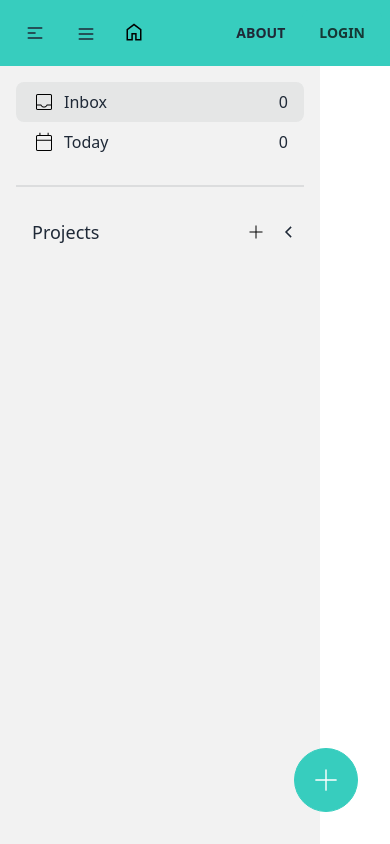
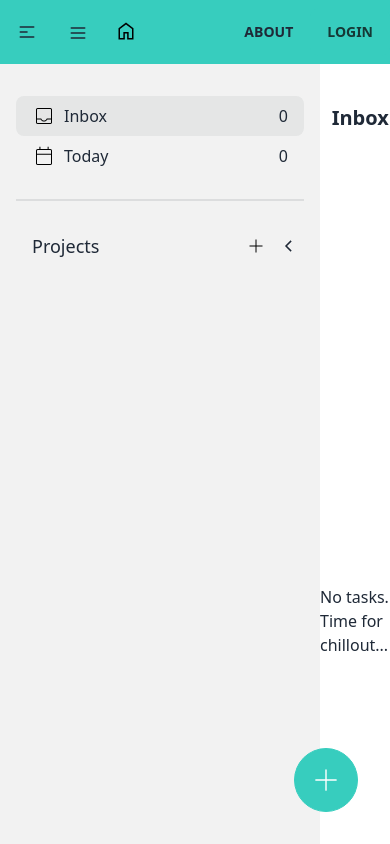
Before and after one commit to aktyw/donuts, a Vue app: page /tasks/inbox in a window 390 px wide. Built offline with nearby package versions, Linux system fonts and the light colour scheme.

Commit message:
feat: change calendar position, add card backlight when open calendar, change height of app
feat: add smootheness to sidebar and content

```diff
--- a/src/App.vue
+++ b/src/App.vue
@@ -1,15 +1,30 @@
 <template>
-  <TheHeader />
-  <RouterView name="sidebar" />
-  <RouterView />
-  <TheNotification v-if="store.notifications.length" />
+  <div class="overflow-hidden h-full">
+    <TheHeader />
+    <div class="flex h-full">
+      <RouterView
+        class=""
+        name="sidebar" />
+      <RouterView class="w-full overflow-y-auto mb-20" />
+    </div>
+    <TheNotification v-if="store.notifications.length" />
+  </div>
 </template>
 
 <script setup lang="ts">
-import { RouterView } from 'vue-router';
 import TheHeader from '@/components/layouts/TheHeader.vue';
 import TheNotification from '@/components/layouts/TheNotification.vue';
 import { useTasksStore } from '@/stores/TasksStore';
+import { useSettingsStore } from '@/stores/SettingsStore';
+import { storeToRefs } from 'pinia';
 
 const store = useTasksStore();
+const settingsStore = useSettingsStore();
+const { getMenuStatus: isMenuOpen } = storeToRefs(settingsStore);
 </script>
+
+<style>
+#app {
+  height: 100vh;
+}
+</style>
--- a/src/components/filters/FiltersList.vue
+++ b/src/components/filters/FiltersList.vue
@@ -1,5 +1,5 @@
 <template>
-  <ul class="flex justify-between w-full md:gap-2 md:py-3 py-2 p-0">
+  <ul class="flex justify-between md:justify-end w-full lg:gap-4 md:py-3 py-2 p-0">
     <FiltersListOption
       :tasks="tasks"
       :filter-type="Filters.All" />
--- a/src/components/layouts/TheHeader.vue
+++ b/src/components/layouts/TheHeader.vue
@@ -1,5 +1,5 @@
 <template>
-  <div class="navbar bg-accent sticky top-0 z-50">
+  <header class="sticky p-0 navbar bg-accent z-50">
     <div class="navbar-start">
       <div class="dropdown">
         <label
@@ -37,6 +37,7 @@
           </li>
         </ul>
       </div>
+
       <div class="flex-none">
         <BaseButton
           class="btn btn-square btn-ghost"
@@ -99,7 +100,7 @@
         Login
       </router-link>
     </div>
-  </div>
+  </header>
 </template>
 
 <script setup lang="ts">
--- a/src/components/layouts/TheSidebar.vue
+++ b/src/components/layouts/TheSidebar.vue
@@ -1,24 +1,10 @@
-<!-- <template>
-  <div class="drawer z-50">
-    <input
-      id="my-drawer-2"
-      type="checkbox"
-      class="drawer-toggle" />
-    <div class="drawer-side">
-      <ul
-        class="menu p-4 w-80 bg-base-200 text-base-content [&>li>a]:justify-between [&>li>.router-link-exact-active]:bg-base-300">
-        <slot name="links"></slot>
-      </ul>
-    </div>
-  </div>
-</template> -->
 <template>
-  <div class="fixed z-50 h-full">
+  <aside class="z-20">
     <ul
-      class="menu p-4 w-80 bg-base-200 text-base-content [&>li>a]:justify-between [&>li>.router-link-exact-active]:bg-base-300 h-full">
+      class="w-80 menu p-4 py-8 bg-base-200 text-base-content [&>li>a]:justify-between [&>li>.router-link-exact-active]:bg-base-300 h-full">
       <slot name="links"></slot>
     </ul>
-  </div>
+  </aside>
 </template>
 
 <script setup lang="ts"></script>
--- a/src/components/tasks/TaskCard.vue
+++ b/src/components/tasks/TaskCard.vue
@@ -1,6 +1,8 @@
 <template>
   <li
-    class="border-t border-base-200 last:border-b py-3 w-full flex justify-between"
+    ref="card"
+    class="border-t border-base-200 last:border-b py-3 w-full flex justify-between duration-1000"
+    :class="{ 'bg-base-300  duration-1000 ': showBacklight }"
     @click="handleShowOptionsBtn"
     @mouseover="handleShowOptionsBtn"
     @mouseleave="handleHideOptionsBtn">
@@ -37,15 +39,17 @@
       </div>
     </div>
     <TaskOptions
-      v-if="cardIsHover"
+      v-show="cardIsHover"
       :task-id="task.id"
       :task="task"
+      :coords="{ cardX, cardY, cardBottom }"
       @toggle-is-priority="toggleIsPriority"
       @toggle-is-done="toggleIsDone"
       @edit-task="toggleEditModal"
       @delete-task="toggleDeleteModal"
       @handle-date="handleUpdateDate"
-      @duplicate-task="handleDuplicateTask" />
+      @duplicate-task="handleDuplicateTask"
+      @picker-open="setCardBacklight" />
     <Teleport to="body">
       <TaskEditModal
         v-if="editTask"
@@ -95,6 +99,7 @@
 
 <script setup lang="ts">
 import { ref, computed, watch } from 'vue';
+import type { Ref } from 'vue';
 import { useTasksStore } from '@/stores/TasksStore';
 import type { Task } from '@/types/models/Task';
 import TaskOptions from '@/components/tasks/TaskOptions.vue';
@@ -105,13 +110,13 @@ import { useTimeDetail } from '@/composables/useTimeDetail';
 import { NotificationMessage } from '@/types/models/NotificationMessage';
 import { useNotification } from '@/composables/useNotification';
 import { useActiveElement } from '@vueuse/core';
+import { useElementBounding } from '@vueuse/core';
 
 type Props = {
   task: Task;
 };
 
 const props = defineProps<Props>();
-
 const store = useTasksStore();
 const newTitle = ref(props.task.title);
 const isDone = ref(props.task.done);
@@ -123,6 +128,9 @@ const { showDetailTime, markOverdue } = useTimeDetail(deadline);
 const cardIsHover = ref(false);
 const isOptionsOpen = ref(false);
 const activeElement = useActiveElement();
+const card: Ref<HTMLElement | undefined> = ref();
+const { x: cardX, y: cardY, bottom: cardBottom } = useElementBounding(card);
+const showBacklight = ref(false);
 
 watch(activeElement, (el) => {
   el?.closest('.dropdown') ? (isOptionsOpen.value = true) : (isOptionsOpen.value = false);
@@ -131,6 +139,13 @@ watch(activeElement, (el) => {
 watch(isOptionsOpen, (val) => {
   if (!val) handleHideOptionsBtn();
 });
+
+function setCardBacklight() {
+  showBacklight.value = true;
+  setTimeout(() => {
+    showBacklight.value = false;
+  }, 800);
+}
 
 function handleHideOptionsBtn() {
   if (isOptionsOpen.value) return;
--- a/src/components/tasks/TaskOptions.vue
+++ b/src/components/tasks/TaskOptions.vue
@@ -62,12 +62,14 @@
         v-show="showPicker"
         ref="datepicker"
         :value="date"
+        :alt-position="setCustomPosition"
         :teleport="true"
-        :alt-position="customPosition"
         :min-date="new Date()"
         :start-time="startTime"
         @update:model-value="handleDate" />
-      <OptionListButton @click="handleCalendar">
+      <OptionListButton
+        ref="calendarOption"
+        @click="handleCalendar">
         <template #icon>
           <IconClock />
         </template>
@@ -96,14 +98,14 @@
 </template>
 
 <script setup lang="ts">
-import { computed, toRefs, ref } from 'vue';
+import { computed, toRefs, ref, onMounted } from 'vue';
 import type { Ref } from 'vue';
+import type { Task } from '@/types/models/Task';
 import Datepicker from '@vuepic/vue-datepicker';
 import blurElement from '@/helpers/blur';
 import { useTimeDetail } from '@/composables/useTimeDetail';
-import type { Task } from '@/types/models/Task';
 import { useTasksStore } from '@/stores/TasksStore';
-import { useElementBounding } from '@vueuse/core';
+import { useElementBounding, useWindowSize } from '@vueuse/core';
 import IconVerticalDots from '@/components/icons/IconVerticalDots.vue';
 import IconPen from '@/components/icons/IconPen.vue';
 import IconDuplicate from '@/components/icons/IconDuplicate.vue';
@@ -115,11 +117,15 @@ import IconBell from '@/components/icons/IconBell.vue';
 import IconRecycleBin from '@/components/icons/IconRecycleBin.vue';
 import BaseDividerSmall from '@/components/ui/BaseDividerSmall.vue';
 import OptionListButton from '@/components/tasks/OptionListButton.vue';
-import { useWindowSize } from '@vueuse/core';
 
 type Props = {
   task: Task;
   taskId: string;
+  coords: {
+    cardX: number;
+    cardY: number;
+    cardBottom: number;
+  };
 };
 
 const props = defineProps<Props>();
@@ -131,33 +137,47 @@ const emit = defineEmits<{
   (e: 'handleDate', date: Date): void;
   (e: 'editTask', id: string): void;
   (e: 'duplicateTask', id: string): void;
+  (e: 'pickerOpen'): void;
 }>();
 
 const store = useTasksStore();
 const { task, taskId } = toRefs(props);
+
 const date: Ref<Date | undefined> = ref();
 const currentDate = computed(() => store.getTaskDate(props.task.id));
+const { showInputDetailTime } = useTimeDetail(currentDate);
 const datepicker = ref();
 const showPicker = ref(false);
-const startTime = ref({ hours: 0, minutes: 0 });
+const startTime = ref({ hours: 12, minutes: 0 });
+
 const activeStyle = ['active-state', 'active:bg-base-200', 'font-semibold'];
 const doneStyle = computed(() => (task.value.done ? activeStyle : ''));
 const priorityStyle = computed(() => (task.value.isPriority ? activeStyle : ''));
-const { showInputDetailTime } = useTimeDetail(currentDate);
+
+const body = ref();
+const calendarOption: Ref<HTMLElement | undefined> = ref();
 const dropdown: Ref<HTMLElement | undefined> = ref();
 const dropList: Ref<HTMLElement | undefined> = ref();
-const { x, y, width, height: listHeight } = useElementBounding(dropList);
+const { height: listHeight } = useElementBounding(dropList);
 const { bottom: dropBottom } = useElementBounding(dropdown);
+const { y: bodyY } = useElementBounding(body);
 const { height: windowHeight } = useWindowSize();
+const isRoomForDropdown = computed(() => dropBottom.value - windowHeight.value <= -listHeight.value);
 
-const isRoomForDropdown = computed(() => dropBottom.value - windowHeight.value < -listHeight.value);
+function setCustomPosition() {
+  return {
+    top: props.coords.cardBottom + -bodyY.value,
+    left: props.coords.cardX,
+  };
+}
 
-function customPosition() {
-  return { top: y.value, left: x.value - width.value / 2 };
-}
+onMounted(() => {
+  body.value = document.body;
+});
 
 function handleCalendar() {
   datepicker.value.openMenu();
+  emit('pickerOpen');
 }
 
 function handleDate(modelData: Date): void {
--- a/src/components/tasks/TasksList.vue
+++ b/src/components/tasks/TasksList.vue
@@ -1,8 +1,8 @@
 <template>
-  <section>
-    <ul
+  <section class="w-full">
+    <!-- <ul
       v-if="allowDrag"
-      class="md:w-96">
+      class="w-1/4">
       <draggable
         v-model="store.tasks.default"
         item-key="id"
@@ -15,11 +15,9 @@
           </TaskCard>
         </template>
       </draggable>
-    </ul>
+    </ul> -->
 
-    <ul
-      v-else
-      class="md:w-96">
+    <ul>
       <TaskCard
         v-for="task in tasks"
         :key="task.id"
--- a/src/components/tasks/TasksSidebar.vue
+++ b/src/components/tasks/TasksSidebar.vue
@@ -1,7 +1,7 @@
 <template>
   <TheSidebar
-    :class="{ '-translate-x-full': !isMenuOpen }"
-    class="transition duration-300">
+    :class="{ '-translate-x-full ': !isMenuOpen }"
+    class="transition duration-300 h-screen fixed">
     <template #links>
       <ProjectLink :to="{ name: 'inbox' }">
         <template #icon>
--- a/src/views/InboxView.vue
+++ b/src/views/InboxView.vue
@@ -1,7 +1,9 @@
 <template>
-  <main class="flex flex-col justify-start items-center py-4">
+  <main
+    :class="{ 'ml-80': isMenuOpen }"
+    class="transition-all duration-300 w-full flex flex-col justify-start items-center py-8">
     <div
-      class="flex flex-col items-start max-w-2xl relative"
+      class="flex flex-col items-start relative w-2/3 max-w-[800px]"
       :class="{ 'h-1/2': !store.tasks.default.length }">
       <FiltersNavbar :title="TASK_VIEW_TITLE.INBOX" />
       <FilterStatus v-if="!allowDrag" />
@@ -27,6 +29,7 @@
 <script setup lang="ts">
 import { ref, computed } from 'vue';
 import { useTasksStore } from '@/stores/TasksStore';
+import { useSettingsStore } from '@/stores/SettingsStore';
 import { storeToRefs } from 'pinia';
 import FiltersNavbar from '@/components/filters/FiltersNavbar.vue';
 import FiltersList from '@/components/filters/FiltersList.vue';
@@ -40,6 +43,8 @@ import { TASK_VIEW_TITLE } from '@/types/models/Titles';
 import { useHandleTasks } from '@/composables/useHandleTasks';
 
 const store = useTasksStore();
+const settingsStore = useSettingsStore();
+const { getMenuStatus: isMenuOpen } = storeToRefs(settingsStore);
 const { getAllTasks, getSortType: sortTypeStatus } = storeToRefs(store);
 const allowDrag = computed(() => sortTypeStatus.value === SortFilters.Default);
 
--- a/src/views/TasksView.vue
+++ b/src/views/TasksView.vue
@@ -1,6 +1,3 @@
 <template>
-  <div class="">
-    <RouterView name="sidebar" />
-    <RouterView />
-  </div>
+  <RouterView />
 </template>
```
